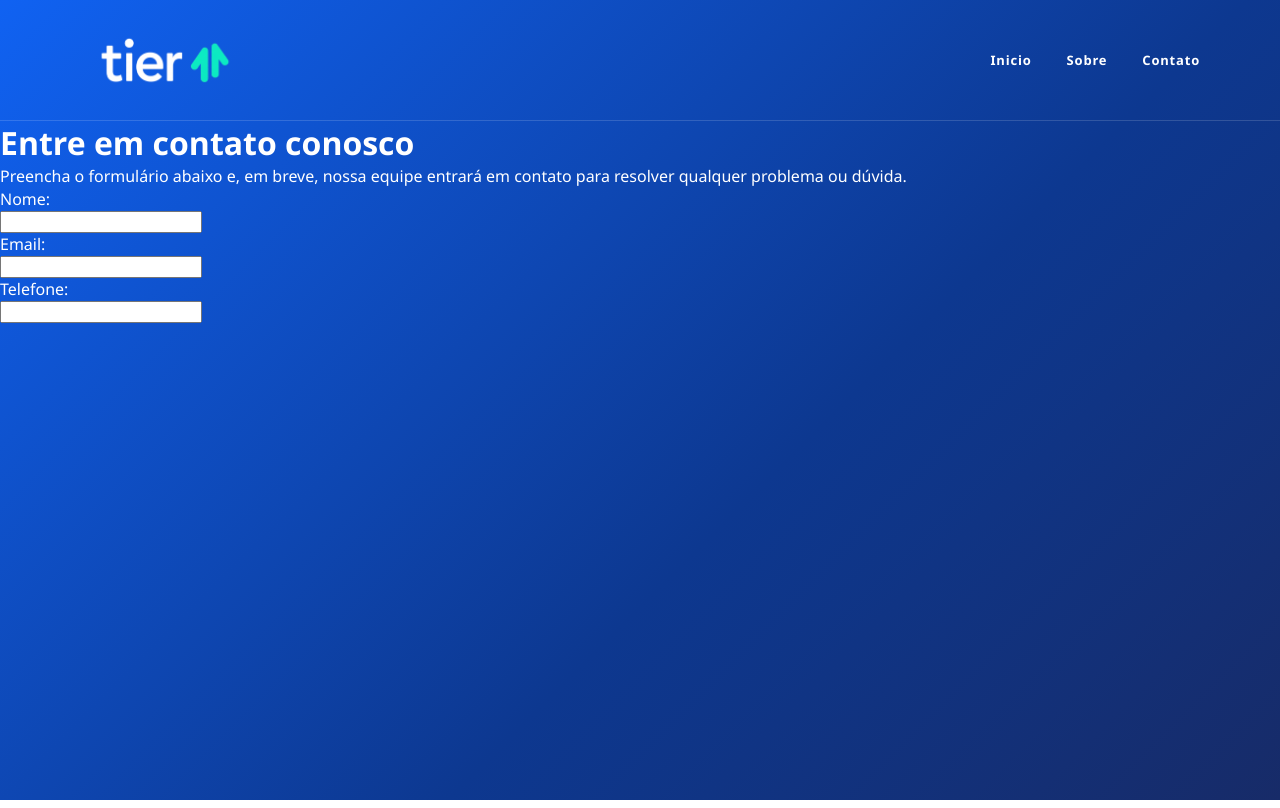
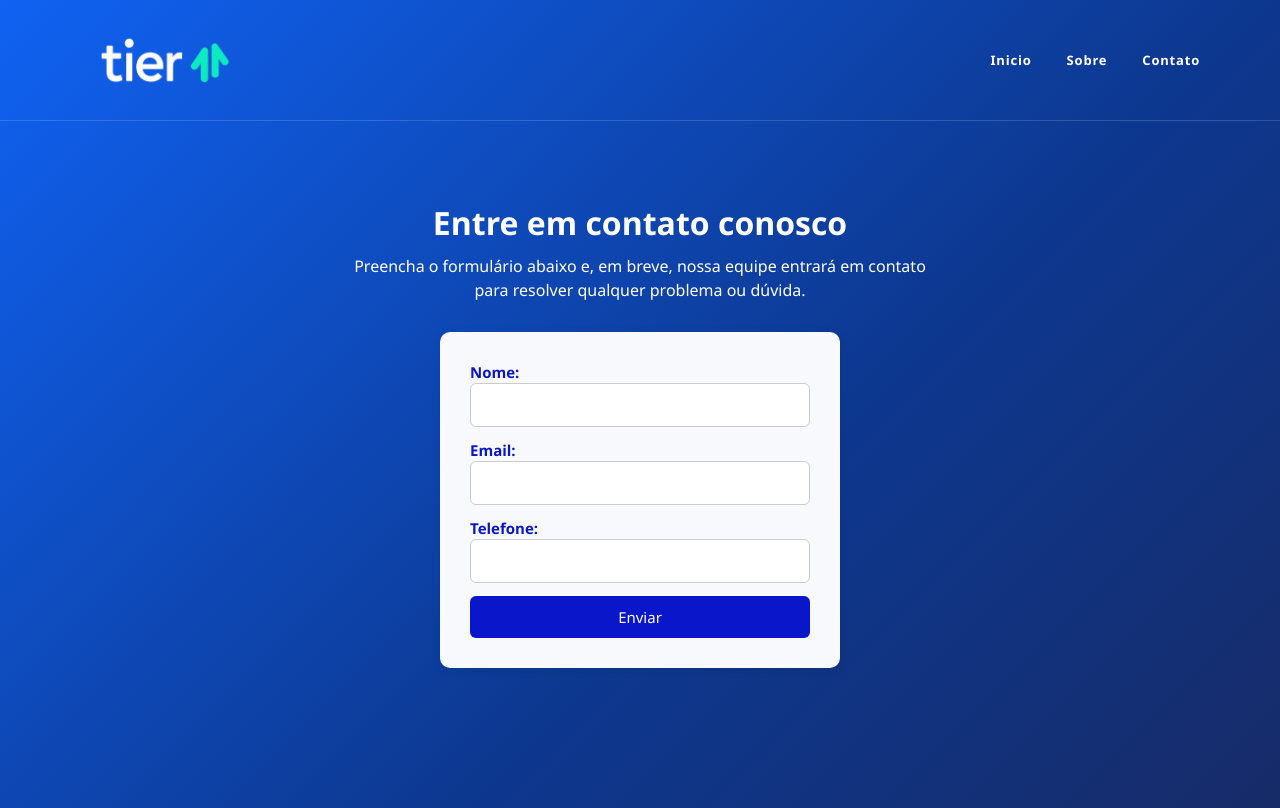
Before and after one commit to ogmukaaa/EX03---Prof-Paiva, a Next.js app: page /Inicial/contato in a window 1280 px wide. Built offline with nearby package versions, Linux system fonts and the light colour scheme.

Commit message:
Formularios prontos

```diff
--- a/src/app/Inicial/contato/contato.css
+++ b/src/app/Inicial/contato/contato.css
@@ -6,13 +6,60 @@
     font-family: "Segoe UI", Roboto, Helvetica, Arial, sans-serif;
 }
 
+
+.inicio {
+    max-width: 600px;
+    margin: 80px auto 30px;
+    text-align: center;
+}
+.inicio h1 {
+    margin-bottom: 10px;
+    font-size: 32px;
+}
+
 p {
-    margin: 0;
-    padding: 0;
     font-size: 16px;
     line-height: 1.5;
 }
 
 .formulario {
+    width: 100%;
+    max-width: 400px;
+    margin: 0 auto 100px;
+    padding: 30px;
+    background: #f8f9fc;
+    border-radius: 10px;
+    box-shadow: 0 2px 10px rgba(0, 0, 0, 0.08);
+    display: flex;
+    flex-direction: column;
+    gap: 1px;
+}
 
+.formulario label {
+    font-size: 15px;
+    font-weight: 600;
+    color: #0916ca;
 }
+
+.formulario input {
+    width: 100%;
+    padding: 11px;
+    margin-bottom: 12px;
+    border: 1px solid #ccc;
+    border-radius: 6px;
+    font-size: 15px;
+}
+
+.formulario button {
+    padding: 11px;
+    border: none;
+    border-radius: 6px;
+    background-color: #0916ca;
+    color: white;
+    font-size: 15px;
+    cursor: pointer;
+}
+
+.formulario button:hover {
+    background-color: #444;
+}
--- a/src/app/Inicial/contato/page.jsx
+++ b/src/app/Inicial/contato/page.jsx
@@ -9,12 +9,14 @@ export default function Contato() {
         </div>
 
         <form className="formulario">
-            <label for="nome">Nome:</label> <br></br>
-            <input type="text" id="nome" name="nome" required /> <br></br>
-            <label for="nome">Email:</label> <br></br>
-            <input type="email" id="nome" name="nome" required /> <br></br>
-            <label for="nome">Telefone:</label> <br></br>
+            <label for="nome">Nome:</label>
+            <input type="text" id="nome" name="nome" required />
+            <label for="nome">Email:</label>
+            <input type="email" id="nome" name="nome" required />
+            <label for="nome">Telefone:</label>
             <input type="number" id="nome" name="nome" required />
+
+            <button type="submit">Enviar</button>
         </form>
         </>
     )
```
